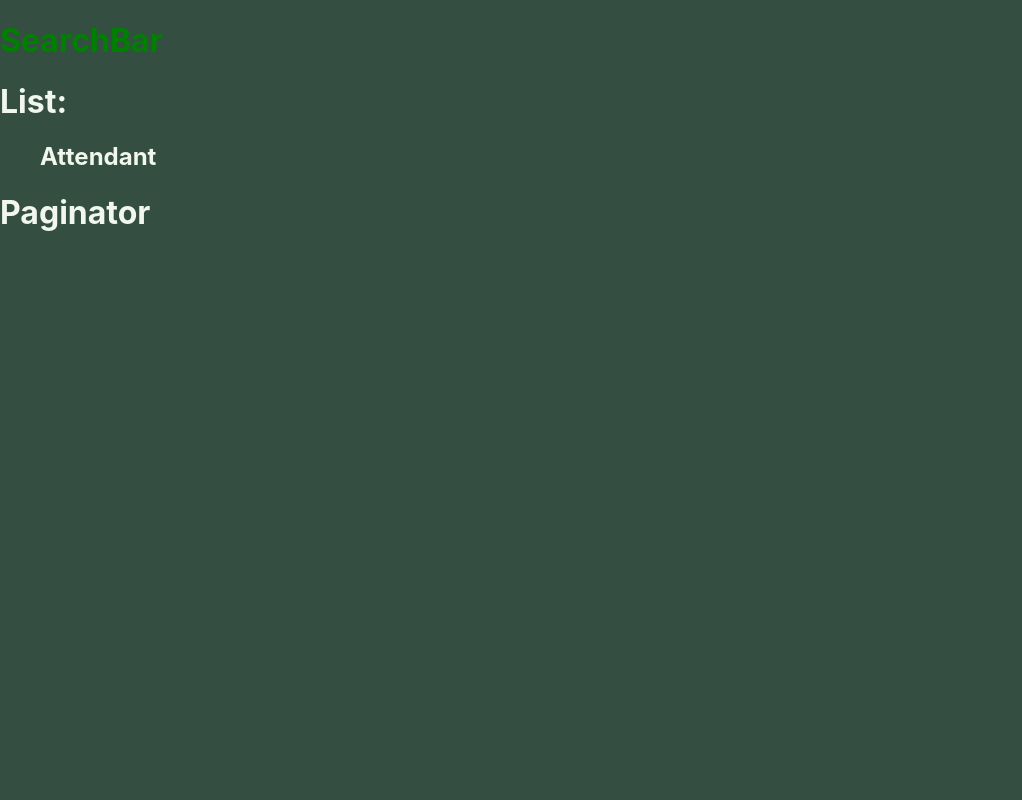
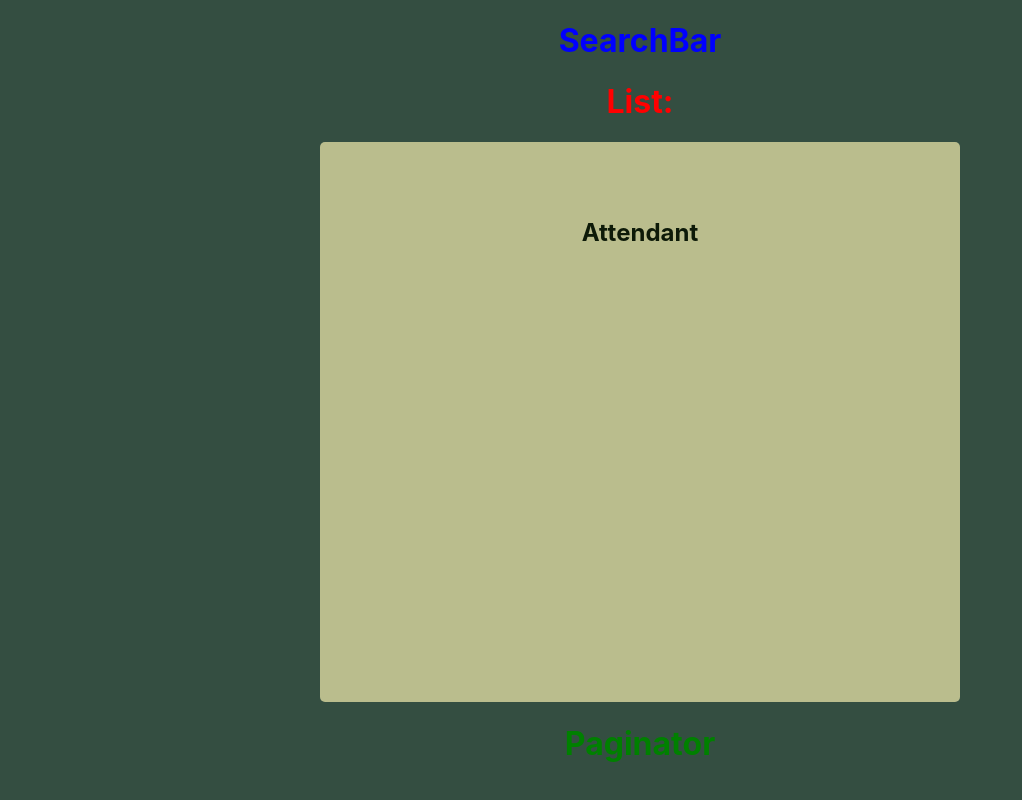
Before and after one commit to KhaledAjaj2026/pagination-app, a Next.js app: page / in a window 1280 px wide. Shown: the whole page, without its empty margins (0-1022 px from the left). Built offline with nearby package versions, Linux system fonts and the light colour scheme.

Commit message:
Finally migrated from CSA to NextJS; had issues with getting styles to work but fixed now.

```diff
--- a/src/app/layout.js
+++ b/src/app/layout.js
@@ -1,3 +1,5 @@
+import styles from '../../styles/Home.module.css'
+
 export const metadata = {
   title: 'Next.js',
   description: 'Generated by Next.js',
@@ -6,7 +8,7 @@ export const metadata = {
 export default function RootLayout({ children }) {
  return (
     <html lang="en">
-      <body>{children}</body>
+      <body className={styles.body_style}>{children}</body>
     </html>
   )
 }
--- a/src/app/list.jsx
+++ b/src/app/list.jsx
@@ -1,5 +1,5 @@
 import Attendant from './attendant'
-import styles from '../../styles/index.scss'
+import styles from '../../styles/Home.module.css'
 
 export default function List() {
     return (
--- a/src/app/paginator.jsx
+++ b/src/app/paginator.jsx
@@ -1,4 +1,4 @@
-import styles from '../../styles/index.css'
+import styles from '../../styles/Home.module.css'
 
 function Paginator() {
     return (
--- a/src/app/search-bar.jsx
+++ b/src/app/search-bar.jsx
@@ -1,9 +1,9 @@
-import styles from '../../styles/index.scss';
+import styles from '../../styles/Home.module.css'
 
 export default function SearchBar() {
     return (
         <>
-            <h1 className="search-title">SearchBar</h1>
+            <h1 className={styles.search_title}>SearchBar</h1>
         </>
     );
 }
--- a/styles/index.css
+++ b/styles/Home.module.css
@@ -1,20 +1,20 @@
-body {
+.body_style {
   margin: 0;
   font-family: -apple-system, BlinkMacSystemFont, "Segoe UI", "Roboto", "Oxygen", "Ubuntu", "Cantarell", "Fira Sans", "Droid Sans", "Helvetica Neue", sans-serif;
   -webkit-font-smoothing: antialiased;
   -moz-osx-font-smoothing: grayscale;
   background-color: #344e41;
   color: #f1f7ed;
+  text-align: center;
 }
 
 /********** SearchBar **********/
-.search-title {
-  color: green;
+.search_title {
+  color: blue;
 }
 
 /********** List **********/
 .list_title {
-  text-align: right;
   color: red;
 }
 
@@ -38,5 +38,5 @@ body {
 
 /********** Paginator **********/
 .pg_title {
-  color: blue;
-}/*# sourceMappingURL=index.css.map */
+  color: green;
+}/*# sourceMappingURL=Home.module.css.map */
--- /dev/null
+++ b/styles/Home.module.scss
@@ -0,0 +1,49 @@
+$dark-green: #0d1a08;
+$brunswick: #344e41;
+$hunter: #3a5a40;
+$sage: #babd8d;
+$mint-cream: #f1f7ed;
+
+.body_style {
+    margin: 0;
+    font-family: -apple-system, BlinkMacSystemFont, "Segoe UI", "Roboto", "Oxygen", "Ubuntu", "Cantarell", "Fira Sans", "Droid Sans", "Helvetica Neue", sans-serif;
+    -webkit-font-smoothing: antialiased;
+    -moz-osx-font-smoothing: grayscale;
+    background-color: $brunswick;
+    color: $mint-cream;
+    text-align: center;
+}
+
+/********** SearchBar **********/
+.search_title {
+    color: blue;
+}
+
+/********** List **********/
+.list_title {
+    color: red;
+}
+
+.list_body {
+    display: flex;
+    background-color: $sage;
+    width: 50vw;
+    height: 60vh;
+    margin-left: 25vw;
+    padding-top: 40px;
+    padding-bottom: 40px;
+    border-radius: 5px;
+    display: flex;
+    justify-content: center;
+
+    ul {
+        padding: 0;
+        list-style: none;
+        color: $dark-green;
+    }
+}
+
+/********** Paginator **********/
+.pg_title {
+    color: green;
+}
--- a/styles/index.scss
+++ /dev/null
@@ -1,49 +0,0 @@
-$dark-green: #0d1a08;
-$brunswick: #344e41;
-$hunter: #3a5a40;
-$sage: #babd8d;
-$mint-cream: #f1f7ed;
-
-body {
-  margin: 0;
-  font-family: -apple-system, BlinkMacSystemFont, 'Segoe UI', 'Roboto', 'Oxygen',
-    'Ubuntu', 'Cantarell', 'Fira Sans', 'Droid Sans', 'Helvetica Neue',
-    sans-serif;
-  -webkit-font-smoothing: antialiased;
-  -moz-osx-font-smoothing: grayscale;
-  background-color: $brunswick;
-  color: $mint-cream;
-}
-/********** SearchBar **********/
-.search-title {
-  color: green;
-}
-/********** List **********/
-.list_title {
-  text-align: right;
-  color: red;
-}
-.list_body {
-  display: flex;
-  background-color: $sage;
-  width: 50vw;
-  height: 60vh;
-  margin-left: 25vw;
-  padding-top: 40px;
-  padding-bottom: 40px;
-  border-radius: 5px;
-  display: flex;
-  justify-content: center;
-  ul {
-      padding: 0;
-      list-style: none;
-      color: $dark-green;
-  }
-}
-/********** Paginator **********/
-.pg_title {
-  color: blue;
-}
-:export {
-
-}
```
Also changed, not shown: 2 other files (tests, documents, lock files or other folders).
